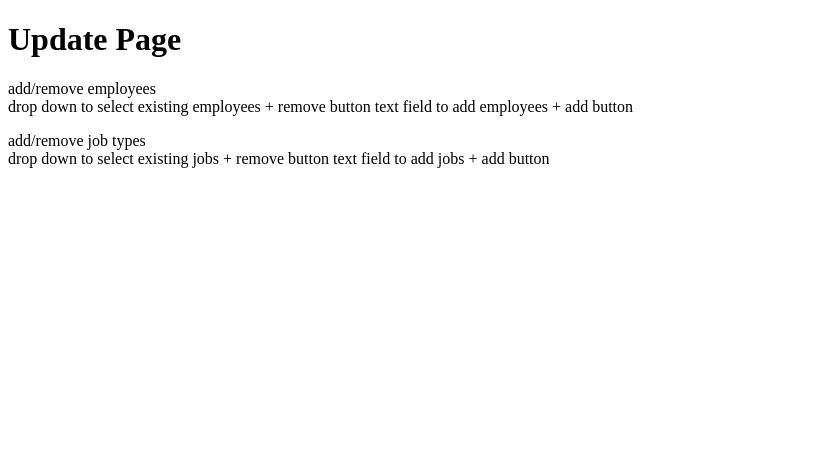
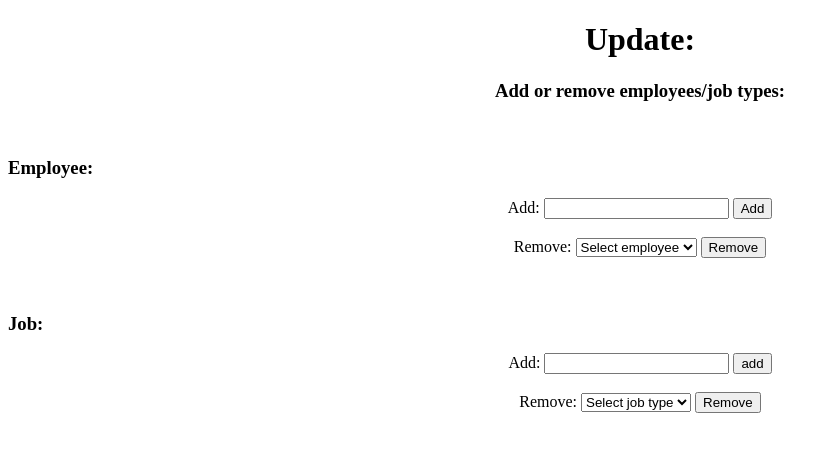
Before and after one commit to Emsley1d/Interview_Exercise, a PHP site: page /PHP/Templates/update.php in a window 1280 px wide. Shown: the part 138-590 px from the top of the page, without its empty margins (0-839 px from the left). Run offline with PHP 8.4, Linux system fonts and the light colour scheme.

Commit message:
happy with forms - moving on to database

```diff
--- a/CSS/styles.css
+++ b/CSS/styles.css
@@ -1,17 +1,18 @@
-
+.form {
+    text-align: center;
+}
 nav {
     display: flex;
     justify-content: flex-end;
     flex-direction: row;
 }
 
-.form {
-    text-align: center;
-}
-
 .title {
     display: flex;
     justify-content: flex-start;
-    flex-direction: row;
     color: rgb(11, 11, 29);
 }
+
+.update_header {
+    text-align: left;
+}
--- a/PHP/Templates/nav.php
+++ b/PHP/Templates/nav.php
@@ -13,11 +13,13 @@
         <nav>
             <ul>
                 <a href="/PHP/Templates/home.php">Home</a>&nbsp
+                <!-- <a href="/PHP/Templates/home.php">Login</a>&nbsp
+                <a href="/PHP/Templates/home.php">Register</a>&nbsp -->
+
+                <!-- if logged in -->
                 <a href="/PHP/Templates/timesheet.php">New Time Sheet</a>&nbsp
                 <a href="/PHP/Templates/report.php">Time Sheet Report</a></a>&nbsp
                 <a href="/PHP/Templates/update.php">Update Form</a></a>
-
-
             </ul>
         </nav>
     </header>
--- a/PHP/Templates/update.php
+++ b/PHP/Templates/update.php
@@ -2,12 +2,46 @@
 include 'nav.php';
 ?>
 
-<h1>Update Page</h1>
+<div class="form"?>
 
-<p>add/remove employees<br>
-drop down to select existing employees + remove button
-text field to add employees + add button</p>
+<h1>Update:</h1>
 
-<p>add/remove job types<br>
-drop down to select existing jobs + remove button
-text field to add jobs + add button</p>
+<h3>Add or remove employees/job types:</h3>
+<br>
+
+<meta charset="utf-8">
+	<meta name="viewport" content="width=device-width, initial-scale=1.0">
+
+<form action="#" method="POST">
+
+<h3 class="update_header">Employee:</h3>
+
+<label for="start_time">Add:</label>
+		<input type="text" id="date" name="date" required>&nbsp<button type="submit">Add</button><br><br>
+
+    <label for="employee">Remove:</label>
+    <select id="employee" name="employee" required>
+        <option value="">Select employee</option>
+        <option value="job1">Dan Emsley</option>
+        <option value="job2">John Smith</option>
+        <option value="job3">Sophie Hunt</option>
+    </select>&nbsp<button type="submit">Remove</button><br><br>
+
+    <br>
+
+
+<h3 class="update_header">Job:</h3>
+
+<label for="start_time">Add:</label>
+		<input type="text" id="date" name="date" required>&nbsp<button type="submit">add</button><br><br>
+
+    <label for="job">Remove:</label>
+    <select id="job" name="job" required>
+        <option value="">Select job type</option>
+        <option value="job1">Job 1</option>
+        <option value="job2">Job 2</option>
+        <option value="job3">Job 3</option>
+    </select>&nbsp<button type="submit">Remove</button><br><br>
+
+
+</div>
```
Also changed, not shown: PHP/Templates/timesheet.php (+18 -11 lines), README.md.
